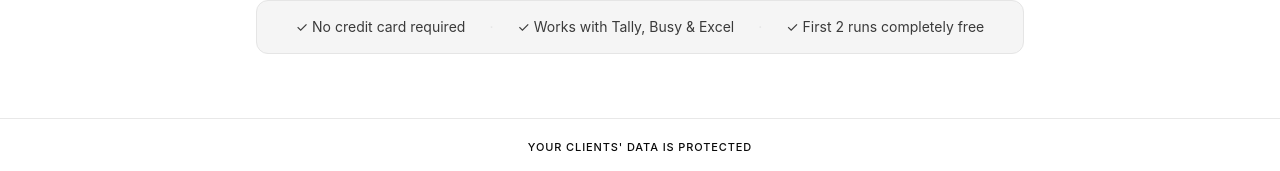
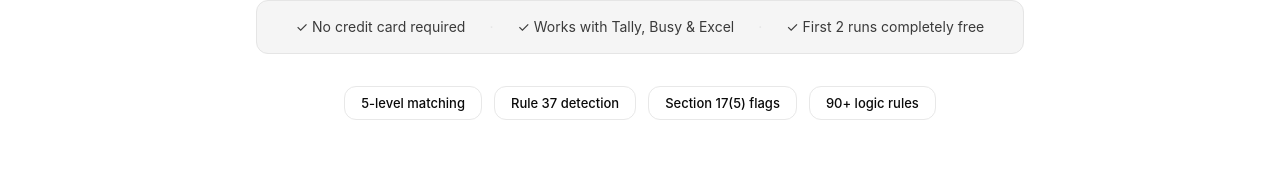
Before and after one commit to recondesk-dev/recondesk-backend, a Next.js app in the folder recondesk-frontend/: page / in a window 1280 px wide. Shown: the part 432-603 px from the top of the page. Built offline with nearby package versions, Linux system fonts and the light colour scheme; no server answers.

Commit message:
feat: add live rule count badge to landing page
Co-authored-by: Cursor <cursoragent@cursor.com>

```diff
--- a/recondesk-frontend/app/(landing)/page.tsx
+++ b/recondesk-frontend/app/(landing)/page.tsx
@@ -2,6 +2,7 @@ import Link from "next/link";
 import { ClipboardList, GitMerge, Upload } from "lucide-react";
 
 import { FaqAccordion } from "@/components/public/FaqAccordion";
+import { FeatureStatsStrip } from "@/components/public/FeatureStatsStrip";
 import { SecurityTrustStrip } from "@/components/public/SecurityTrustStrip";
 import { formatInrFull } from "@/lib/format";
 
@@ -98,6 +99,7 @@ export default function LandingPage() {
               <span>✓ First 2 runs completely free</span>
             </p>
           </div>
+          <FeatureStatsStrip />
         </div>
       </Section>
 
--- /dev/null
+++ b/recondesk-frontend/components/public/FeatureStatsStrip.tsx
@@ -0,0 +1,60 @@
+"use client";
+
+import { useEffect, useState } from "react";
+
+const API_URL = (process.env.NEXT_PUBLIC_API_URL ?? "http://localhost:8000").replace(/\/+$/, "");
+
+const STATIC_STATS = ["5-level matching", "Rule 37 detection", "Section 17(5) flags"] as const;
+const RULE_COUNT_FALLBACK = "90+ logic rules";
+
+function FeatureStatBadge({ label }: { label: string }) {
+  return (
+    <span className="inline-flex shrink-0 items-center rounded-xl border border-[#E8E8E8] bg-white px-4 py-2 text-[13px] font-medium leading-tight text-[#0A0A0A]">
+      {label}
+    </span>
+  );
+}
+
+function RuleCountBadge() {
+  const [label, setLabel] = useState(RULE_COUNT_FALLBACK);
+
+  useEffect(() => {
+    let cancelled = false;
+
+    fetch(`${API_URL}/api/rules/summary`)
+      .then((res) => {
+        if (!res.ok) throw new Error("Rules summary request failed");
+        return res.json() as Promise<{ total?: number }>;
+      })
+      .then((data) => {
+        if (cancelled) return;
+        const total = typeof data.total === "number" ? data.total : null;
+        if (total !== null && total > 0) {
+          setLabel(`${total}+ logic rules`);
+        }
+      })
+      .catch(() => {
+        // Keep static fallback while loading or on error.
+      });
+
+    return () => {
+      cancelled = true;
+    };
+  }, []);
+
+  return <FeatureStatBadge label={label} />;
+}
+
+export function FeatureStatsStrip() {
+  return (
+    <div
+      className="mt-6 flex flex-wrap items-center justify-center gap-2 sm:mt-8 sm:gap-3"
+      aria-label="Product capabilities"
+    >
+      {STATIC_STATS.map((label) => (
+        <FeatureStatBadge key={label} label={label} />
+      ))}
+      <RuleCountBadge />
+    </div>
+  );
+}
```
